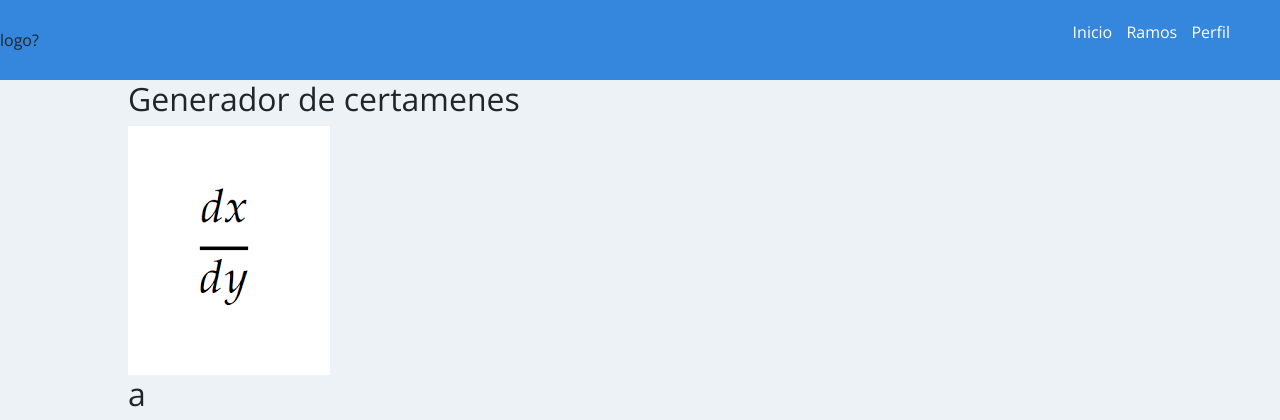
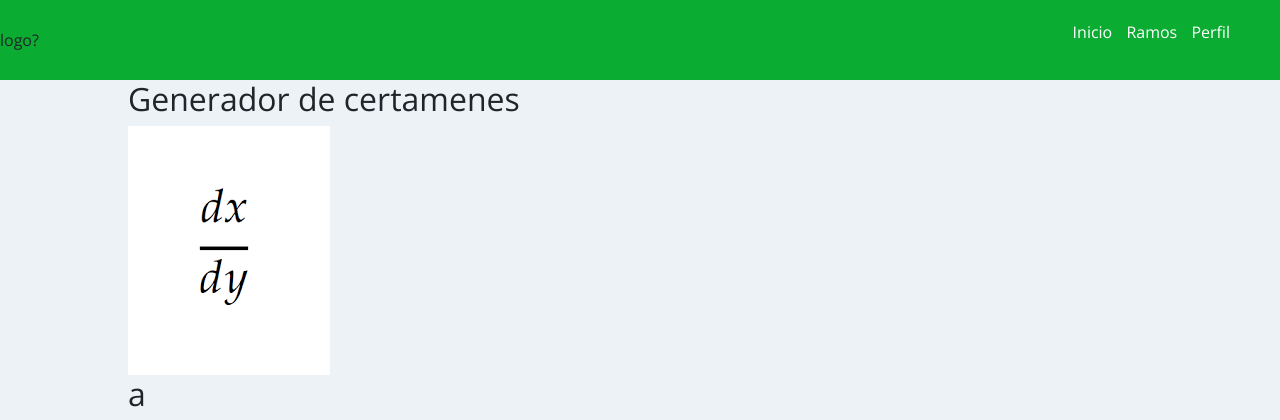
Before and after one commit to kamus1/proyecto-certamenes, a Django app: page / in a window 1280 px wide. Shown: the top 420 px of the page. Run offline with Django 3.2, Linux system fonts and the light colour scheme; some libraries are stand-ins or nearby versions.

Commit message:
cambio de color de barra de navegación, probando git

```diff
--- a/app/static/app/css/styles.css
+++ b/app/static/app/css/styles.css
@@ -9,16 +9,10 @@ body {
 }
 
 
-
-label.error {
-    color: darkred;
-}
-
-
 header {
     width: 100%;
     height: 80px;
-    background-color: #3586dd;
+    background-color: #0aac32;
     /*margin-left: 30px;
     padding-left: 30px;*//*right-top-bottom*/
     display: flex;
```
